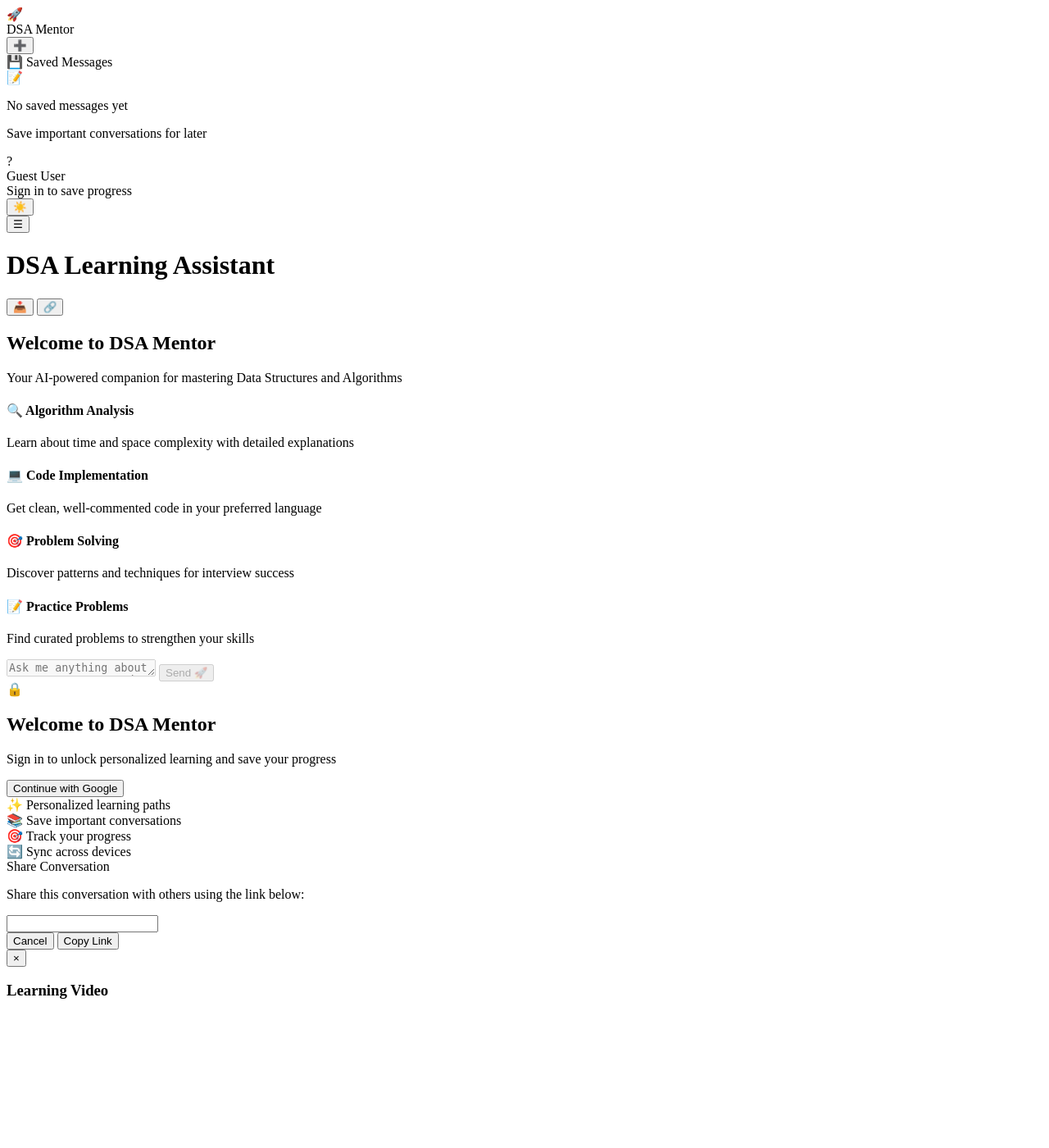
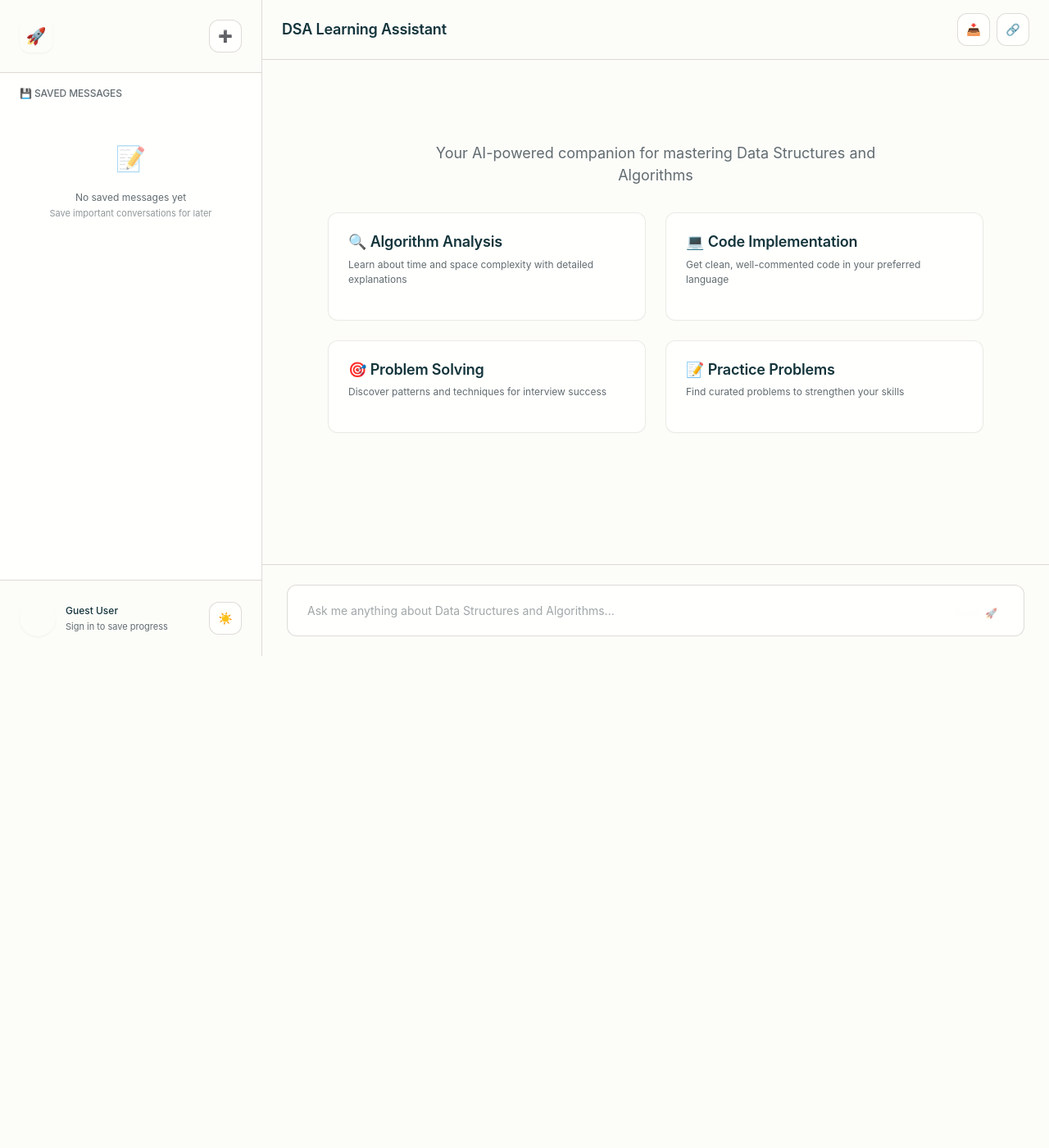
Before and after one commit to mrstarks298/DSA-ChatBot, a Flask app: page / in a window 1280 px wide. Shown: the whole page at 82% size. After the commit the page ends 800 px from the top, so only its background shows below. Run offline with Flask 3, Linux system fonts and the light colour scheme; some web fonts are replaced.

Commit message:
Update index.html

```diff
--- a/app/templates/index.html
+++ b/app/templates/index.html
@@ -14,14 +14,14 @@
     <link rel="preload" href="/static/js/app-init.js" as="script">
 
     <!-- Stylesheets -->
-    <link rel="stylesheet" href="/static/app.css">
+    <link rel="stylesheet" href="/static/css/app.css">
 
     <!-- PWA manifest -->
-    <link rel="manifest" href="/static/manifest.json">
+    <link rel="manifest" href="/static/js/manifest.json">
 
     <!-- Favicon -->
-    <link rel="icon" type="image/png" sizes="32x32" href="/static/favicon-32x32.png">
-    <link rel="icon" type="image/png" sizes="16x16" href="/static/favicon-16x16.png">
+    <link rel="icon" type="image/png" sizes="32x32" href="/static/js/favicon-32x32.png">
+    <link rel="icon" type="image/png" sizes="16x16" href="/static/js/favicon-16x16.png">
 
     <!-- Open Graph tags -->
     <meta property="og:title" content="DSA Mentor - AI Learning Companion">
```
